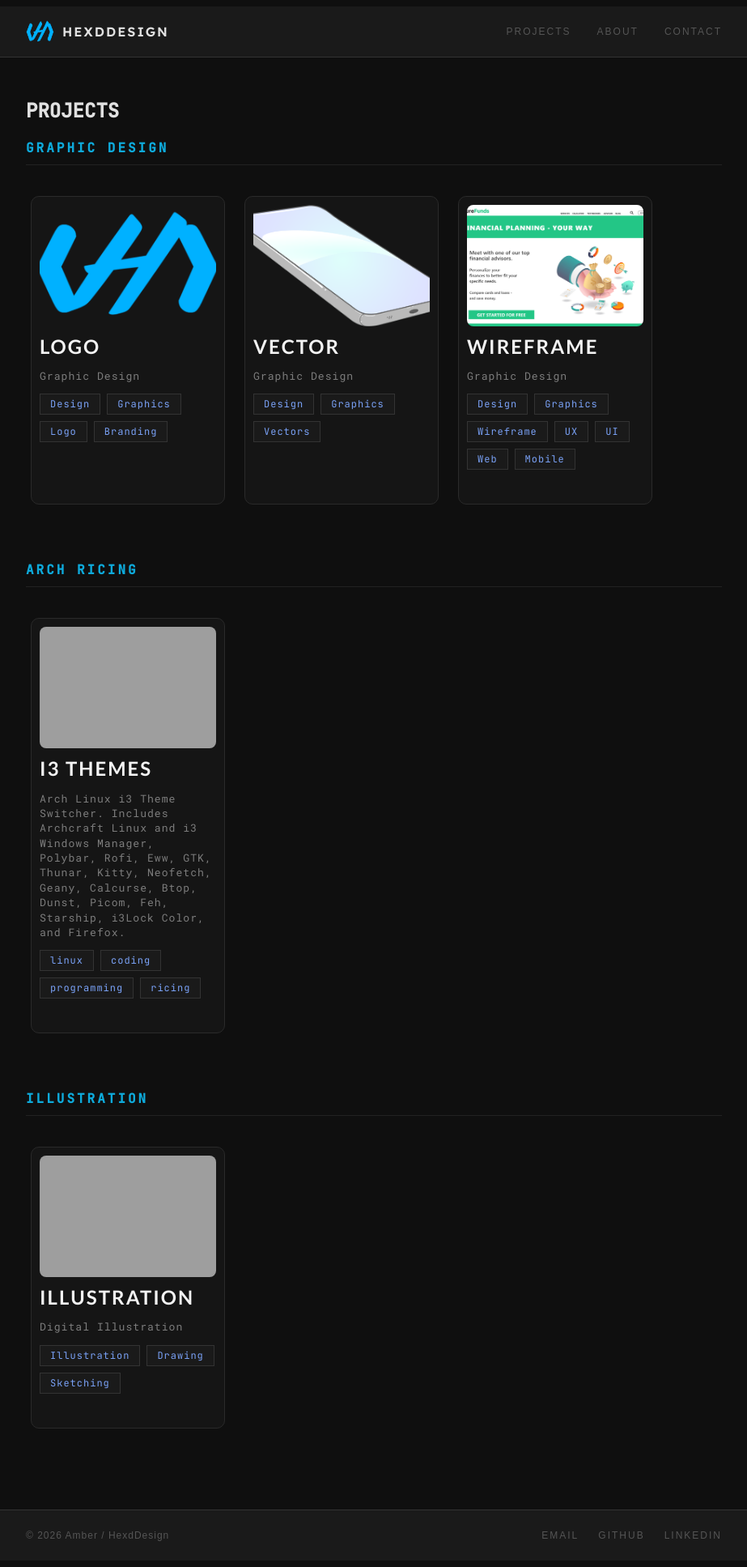
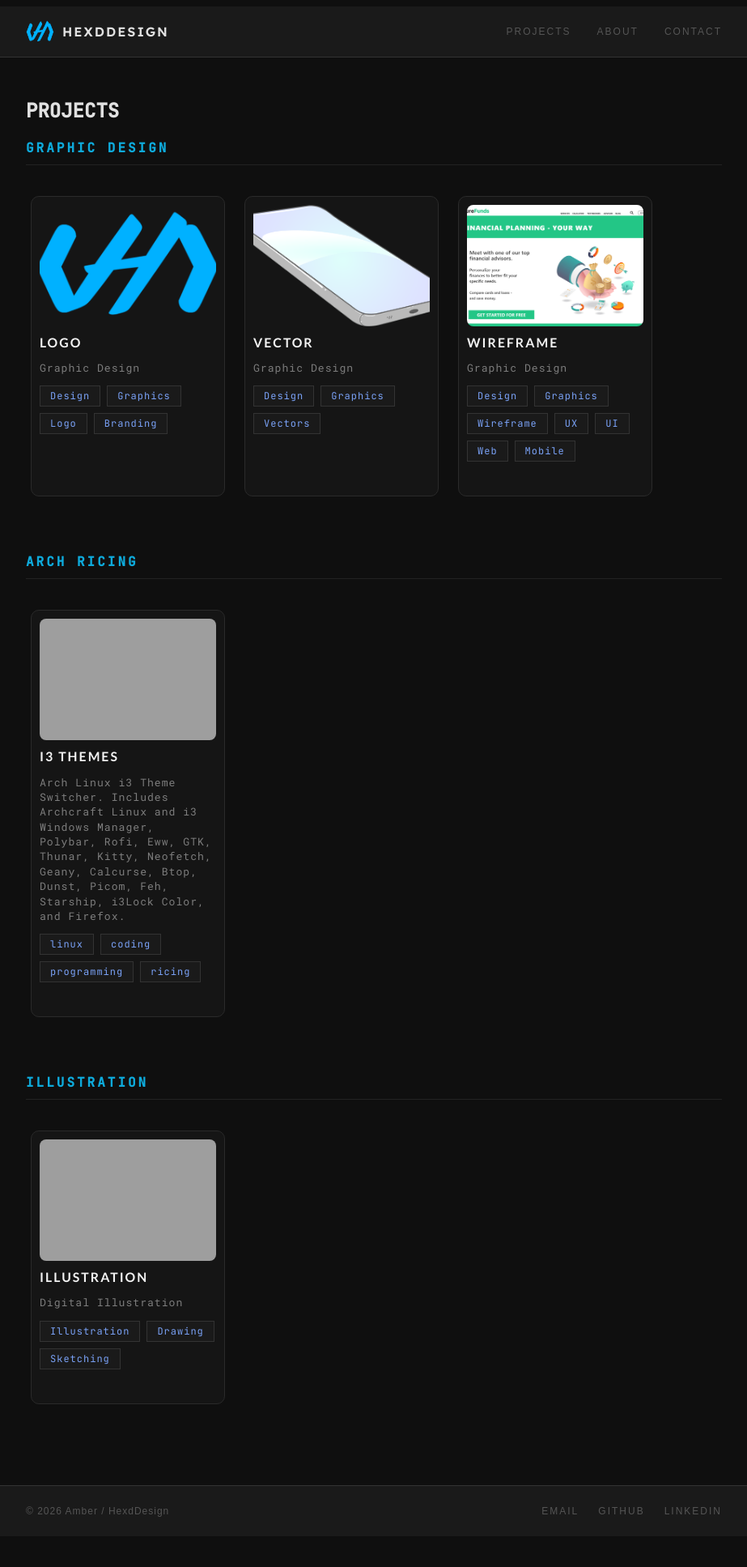
Before and after one commit to HexdDesign/hexddesign.github.io, a Jekyll site: the page built from projects.markdown, in a window 1280 px wide. Shown: the whole page at 81% size, without its empty margins (178-1101 px from the left). Built offline with Jekyll 4.4.1, drawn with Linux system fonts in a browser that asks for light colours; some web fonts are replaced; after the commit the page ends 1905 px from its top, so only the background shows below that; grey boxes are pictures that could not be loaded.

Commit message:
Reduce font size from 1.5rem to 0.99rem

```diff
--- a/assets/main.scss
+++ b/assets/main.scss
@@ -368,7 +368,7 @@ h1.post-title, h1.post-header {
   font-weight: 700;
   text-transform: uppercase;
   letter-spacing: 2px;
-  font-size: 1.5rem;
+  font-size: .99rem;
   margin: 10px 0 4px;
   color: #f3f3f3;
 }
```
